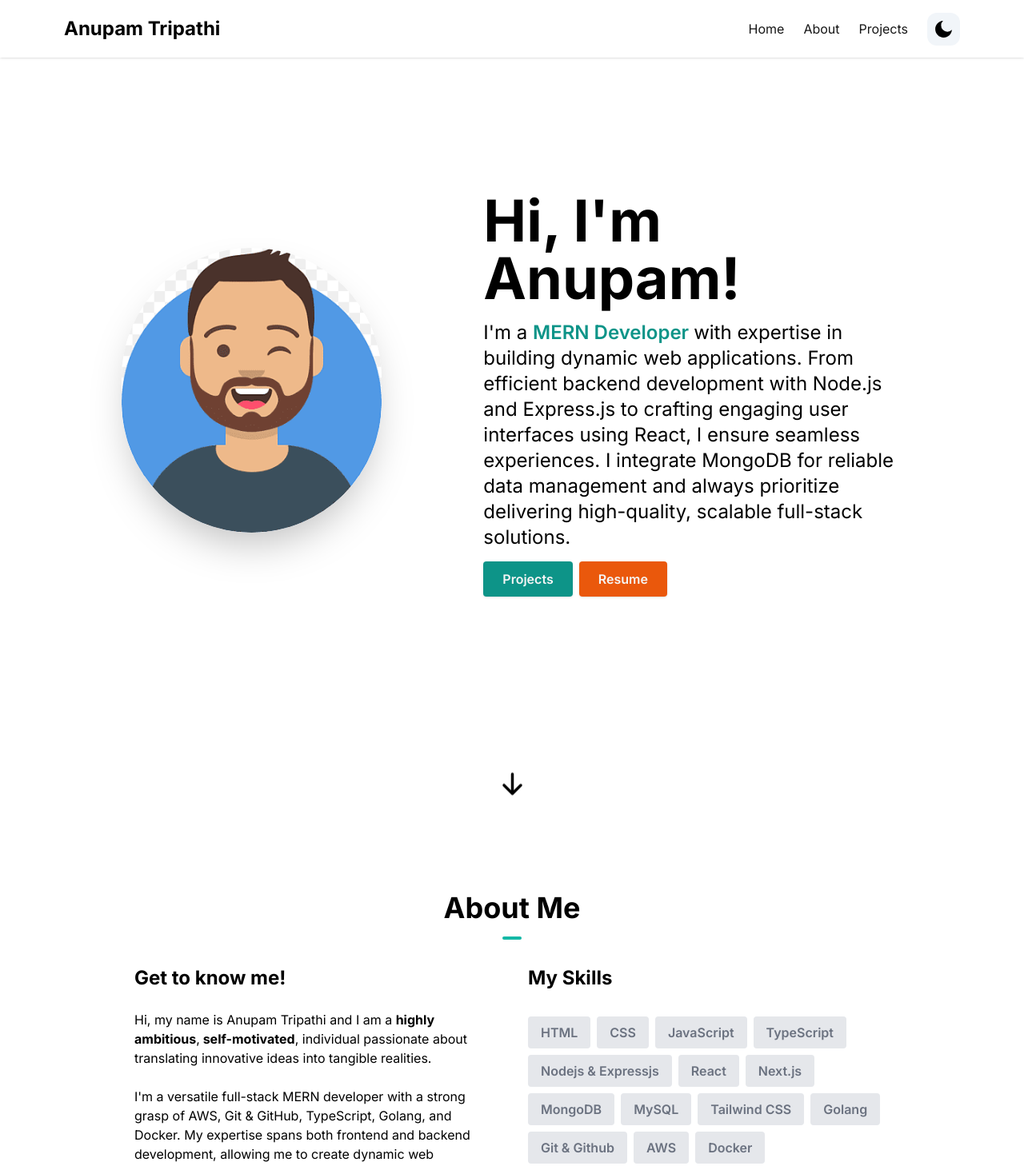
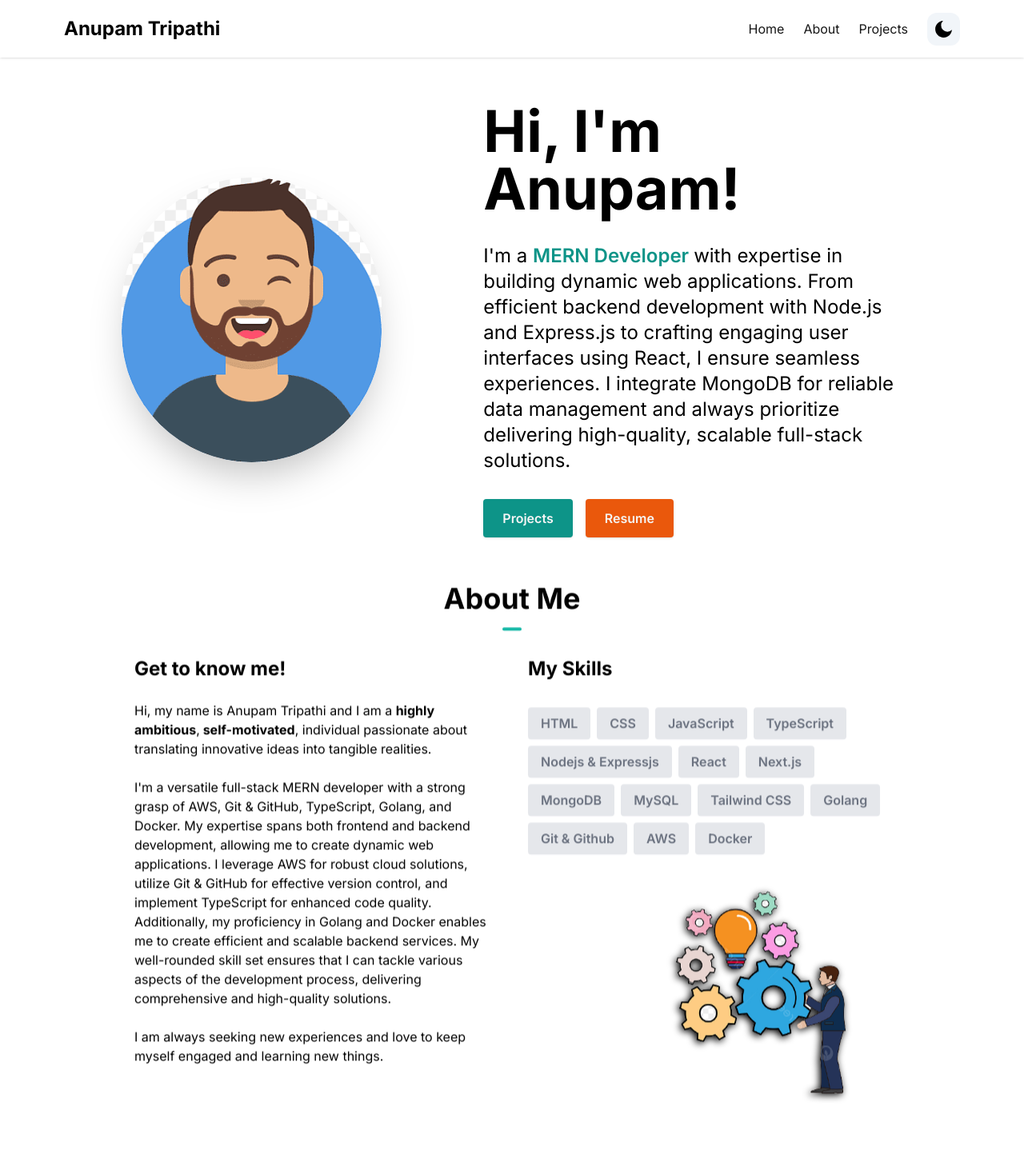
Before and after one commit to tri-anupam/portfolio-nextjs, a Next.js app: page / in a window 1280 px wide. Shown: the top 1458 px of the page at 80% size. Built offline with nearby package versions, Linux system fonts and the light colour scheme.

Commit message:
add parallex

```diff
--- a/app/page.tsx
+++ b/app/page.tsx
@@ -1,15 +1,21 @@
+"use client"
 import AboutSection from "@/components/AboutSection";
 import HeroSection from "@/components/HeroSection";
 import ProjectsSection from "@/components/ProjectSection";
 import SlideUp from "@/components/SlideUp";
+import { ParallaxProvider, Parallax } from "react-scroll-parallax";
 
 export default function Home() {
   return (
     <main className="mx-auto max-w-3xl px-4 sm:px-6 md:max-w-5xl">
-      <HeroSection />
-      <AboutSection />
-      <ProjectsSection />
-      <SlideUp />
+      <ParallaxProvider>
+        <HeroSection />
+        <Parallax speed={-10}>
+          <AboutSection />
+        </Parallax>
+        <ProjectsSection />
+        <SlideUp />
+      </ParallaxProvider>
     </main>
   )
 }
--- a/components/AboutSection.tsx
+++ b/components/AboutSection.tsx
@@ -68,8 +68,8 @@ const AboutSection = () => {
                             alt=""
                             width={325}
                             height={325}
-                            className="hidden md:block md:relative md:bottom-4 md:left-32 md:z-0 mt-5"
-                            style={{ transform: "scaleX(-1)" }}
+                            className="hidden md:block md:relative md:bottom-4 md:left-32 md:z-0 mt-5 drop-shadow-2xl"
+                            style={{ transform: "scaleX(-1)", filter: "drop-shadow(2px 2px 5px black)" }}
                         />
                     </div>
                 </div>
--- a/components/Footer.tsx
+++ b/components/Footer.tsx
@@ -17,7 +17,7 @@ const Footer = () => {
                 <div className="flex flex-row items-center justify-center space-x-6 mb-1">
                     <a href="https://github.com/tri-anupam" rel="noreferrer" target="_blank">
                         <AiOutlineGithub
-                            className="hover:-translate-y-1 transition-transform cursor-pointer text-neutral-500 dark:text-neutral-100"
+                            className="hover:-translate-y-1 transition-transform cursor-pointer text-neutral-500 dark:text-neutral-100 hover:text-black"
                             size={30}
                         />
                     </a>
@@ -28,7 +28,7 @@ const Footer = () => {
                         target="_blank"
                     >
                         <AiOutlineLinkedin
-                            className="hover:-translate-y-1 transition-transform cursor-pointer text-neutral-500 dark:text-neutral-100"
+                            className="hover:-translate-y-1 transition-transform cursor-pointer text-neutral-500 dark:text-neutral-100 hover:text-blue-700"
                             size={30}
                         />
                     </a>
--- a/components/HeroSection.tsx
+++ b/components/HeroSection.tsx
@@ -7,7 +7,7 @@ import { HiArrowDown } from "react-icons/hi"
 const HeroSection = () => {
     return (
         <section id="home">
-            <div className="flex flex-col text-center items-center justify-center animate-fadeIn animation-delay-2 my-10 py-16 sm:py-32 md:py-48 md:flex-row md:space-x-4 md:text-left">
+            <div className="flex flex-col text-center items-center justify-center animate-fadeIn animation-delay-2 mt-20 md:py-10 pt-16 sm:py-32 md:flex-row md:space-x-4 md:text-left">
                 <div className="md:mt-2 md:w-1/2">
                     <Image
                         src="/user1.png"
@@ -19,16 +19,17 @@ const HeroSection = () => {
                 </div>
                 <div className="md:mt-2 md:w-3/5">
                     <h1 className="text-4xl font-bold mt-6 md:mt-0 md:text-7xl">{"Hi, I'm Anupam!"}</h1>
-                    <p className="text-lg mt-4 mb-6 md:text-2xl">
+                    <p className="text-lg mt-8 mb-8  md:text-2xl">
                         {"I'm a "}
                         <span className="font-semibold text-teal-600">
                             MERN Developer{" "}
                         </span>
                         with expertise in building dynamic web applications. From efficient backend development with Node.js and Express.js to crafting engaging user interfaces using React, I ensure seamless experiences. I integrate MongoDB for reliable data management and always prioritize delivering high-quality, scalable full-stack solutions.
                     </p>
+                    <div className="flex md:justify-normal  item-center justify-center gap-4">
                         <Link
                             to="projects"
-                        className="text-neutral-100 font-semibold px-6 py-3 bg-teal-600 rounded shadow hover:bg-teal-700 cursor-pointer"
+                            className="text-neutral-100 font-semibold px-6 py-3 h-fit  bg-teal-600 rounded shadow hover:bg-teal-700 cursor-pointer"
                             activeClass="active"
                             spy={true}
                             smooth={true}
@@ -38,10 +39,11 @@ const HeroSection = () => {
                             Projects
                         </Link>
 
-                    <a href="https://drive.google.com/file/d/1P_InZLkAdHd3bkVfUFMBBcHZrCEWSGAE/view" target="_blank" className="text-neutral-100 font-semibold px-6 py-3 m-2 bg-orange-600 rounded shadow hover:bg-orange-700 cursor-pointer">Resume</a>
+                        <a href="https://drive.google.com/file/d/1P_InZLkAdHd3bkVfUFMBBcHZrCEWSGAE/view" target="_blank" className="text-neutral-100 font-semibold px-6 py-3 bg-orange-600 rounded shadow hover:bg-orange-700 cursor-pointer">Resume</a>
                     </div>
                 </div>
-            <div className="flex flex-row items-center text-center justify-center ">
+            </div>
+            {/* <div className="flex flex-row items-center text-center justify-center ">
                 <Link
                     to="about"
                     activeClass="active"
@@ -52,7 +54,7 @@ const HeroSection = () => {
                 >
                     <HiArrowDown size={35} className="animate-bounce" />
                 </Link>
-            </div>
+            </div> */}
         </section>
     )
 }
--- a/package.json
+++ b/package.json
@@ -19,6 +19,7 @@
     "react": "18.2.0",
     "react-dom": "18.2.0",
     "react-icons": "^4.10.1",
+    "react-scroll-parallax": "^3.4.2",
     "typescript": "5.1.6"
   },
   "devDependencies": {
```
Also changed, not shown: 1 other file (tests, documents, lock files or other folders). Lines whose indentation alone changed are shown as unchanged.
